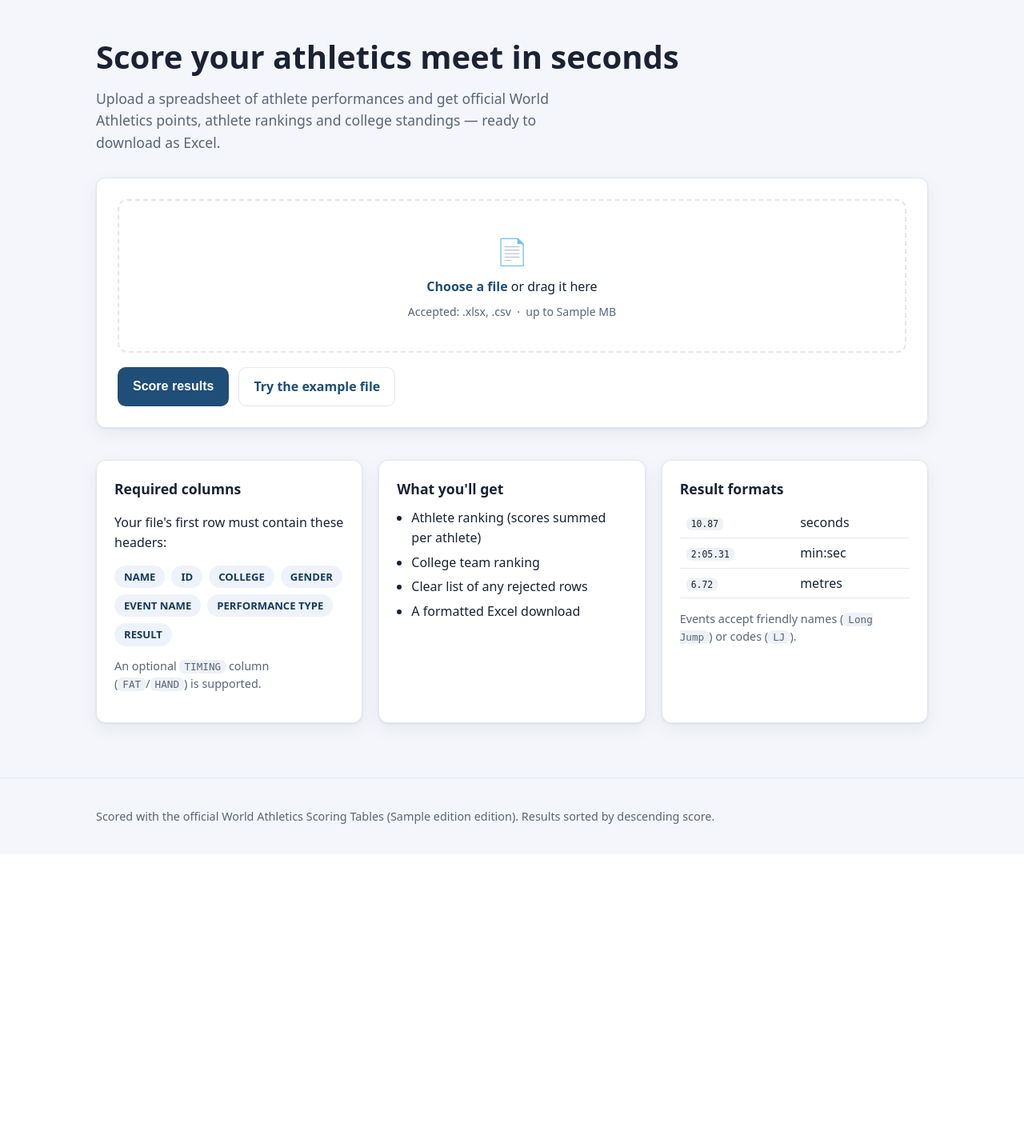
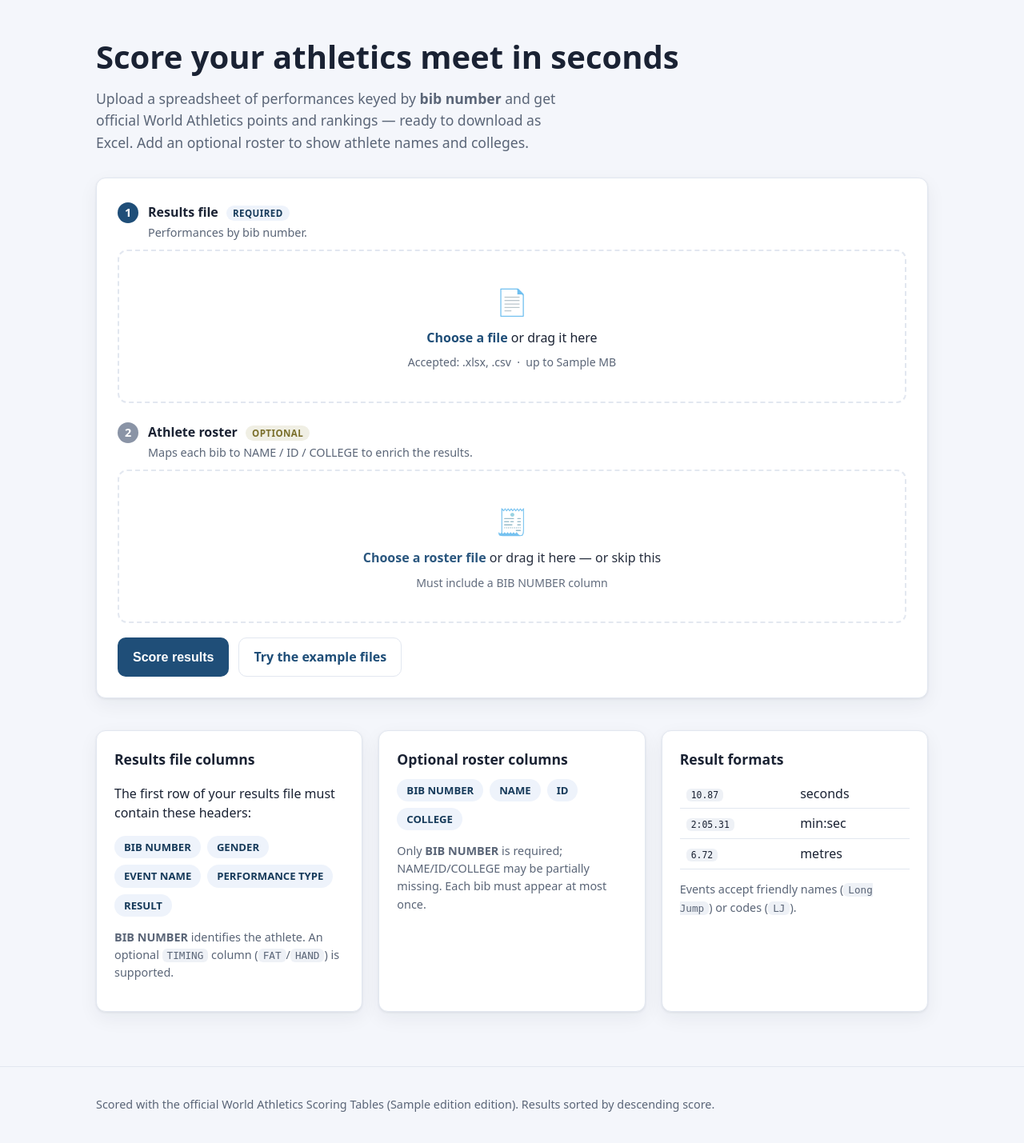
Before and after one commit to Dr-sOuL7/athleticsscoringsystem, a Python web app: template webapp/templates/index.html in a window 1280 px wide. Shown: the part 63-1492 px from the top of the page at 80% size. Before the commit the page ends 1093 px from the top, so only its background shows below. Run offline with Jinja, Linux system fonts and the light colour scheme; the template is opened without the code that fills it: most values are stand-ins (such as "Sample title", 1, 10 or a date in 2020).

Commit message:
web: add optional roster upload and bib-based results UI
- service.py: process_upload() accepts an optional mapping file; loads it via
  loader.load_mapping(), applies enrichment, and reports mapping_used/entries;
  invalid or duplicate-bib mappings surface as a friendly ProcessingError;
  Details rows now come from the enriched aggregate
- routes.py: /score reads the optional 'mapping' file input; /example scores
  the bundled main + roster so the enriched view is shown by default
- index.html: two clearly-labelled upload steps (required results file +
  optional roster), bib-first column guidance
- results.html: BIB column everywhere; NAME/ID/COLLEGE columns show only when a
  roster was applied; roster banner; College tab hidden when no college data
- help.html: rewritten for bib identity + the optional roster rules
- style.css / app.js: styling and filename display for the second upload

Verified end-to-end: bib-only, bib+roster (enriched), duplicate-bib and
missing-bib-column rejections.

Co-Authored-By: Claude Opus 4.8 <noreply@anthropic.com>
Claude-Session: https://claude.ai/code/session_0119jtmkdE2GaNSVKUhWNHvR

```diff
--- a/webapp/static/app.js
+++ b/webapp/static/app.js
@@ -19,6 +19,19 @@
   if (input) {
     input.addEventListener("change", function () {
       if (input.files && input.files.length) showFilename(input.files[0].name);
+    });
+  }
+
+  // Optional mapping/roster file: reflect the chosen filename.
+  var mapInput = document.getElementById("mapping-input");
+  var mapZone = document.getElementById("dropzone-map");
+  var mapText = document.getElementById("dropzone-map-text");
+  if (mapInput) {
+    mapInput.addEventListener("change", function () {
+      if (mapInput.files && mapInput.files.length && mapText) {
+        mapText.innerHTML = "<strong>" + mapInput.files[0].name + "</strong> selected";
+        if (mapZone) mapZone.classList.add("has-file");
+      }
     });
   }
 
--- a/webapp/static/style.css
+++ b/webapp/static/style.css
@@ -69,7 +69,23 @@ body {
 .dropzone-hint { color: var(--ink-soft); font-size: .88rem; }
 .dropzone.has-file { border-color: var(--good); background: #f4fbf5; }
 
+.dropzone-secondary { border-style: dashed; opacity: .95; margin-bottom: 4px; }
 .upload-actions { display: flex; gap: 12px; flex-wrap: wrap; margin-top: 18px; }
+
+/* Field labels / step badges on the upload form */
+.field-label { display: flex; align-items: flex-start; gap: 12px; margin: 4px 0 10px; }
+.field-label-spaced { margin-top: 24px; }
+.field-hint { margin: 2px 0 0; }
+.step-badge { flex: 0 0 auto; width: 26px; height: 26px; border-radius: 50%; background: var(--brand); color: #fff; font-weight: 700; font-size: .9rem; display: inline-flex; align-items: center; justify-content: center; }
+.step-badge-optional { background: #8a94a6; }
+.req-tag, .opt-tag { font-size: .72rem; font-weight: 700; text-transform: uppercase; letter-spacing: .04em; padding: 2px 8px; border-radius: 999px; margin-left: 6px; vertical-align: middle; }
+.req-tag { background: #eef3fb; color: var(--brand-dark); }
+.opt-tag { background: #f0efe4; color: #7a6f2b; }
+
+/* Roster banner on the results page */
+.roster-note { border-radius: 10px; padding: 11px 16px; margin: 0 0 16px; font-size: .95rem; border: 1px solid; }
+.roster-note-on { background: #eafaf0; border-color: #bce8cd; color: var(--good); }
+.roster-note-off { background: #eef3fb; border-color: #cfe0f3; color: var(--brand-dark); }
 
 /* ---- Buttons ---- */
 .btn { display: inline-flex; align-items: center; gap: 8px; border: 1px solid transparent; border-radius: 10px; padding: 11px 18px; font-size: 1rem; font-weight: 600; text-decoration: none; cursor: pointer; transition: background .15s, box-shadow .15s, transform .02s; }
@@ -133,6 +149,7 @@ code { background: #eef1f6; padding: 1px 6px; border-radius: 6px; font-size: .88
 .data-table tbody tr:hover { background: #f7faff; }
 .data-table .num { text-align: right; font-variant-numeric: tabular-nums; }
 .data-table .score { font-weight: 700; color: var(--brand-dark); }
+.data-table .bib { font-variant-numeric: tabular-nums; font-weight: 600; color: var(--brand); }
 .data-table .rank { font-size: 1.05rem; }
 .data-table .top-row { background: #fffdf3; }
 .data-table .top-row:hover { background: #fdf8e4; }
--- a/webapp/templates/index.html
+++ b/webapp/templates/index.html
@@ -5,8 +5,9 @@
 <section class="hero">
   <h1>Score your athletics meet in seconds</h1>
   <p class="lede">
-    Upload a spreadsheet of athlete performances and get official World Athletics
-    points, athlete rankings and college standings — ready to download as Excel.
+    Upload a spreadsheet of performances keyed by <strong>bib number</strong> and
+    get official World Athletics points and rankings — ready to download as Excel.
+    Add an optional roster to show athlete names and colleges.
   </p>
 </section>
 
@@ -14,6 +15,14 @@
   <form class="upload-form" method="post"
         action="{{ url_for('routes.score') }}"
         enctype="multipart/form-data">
+
+    <div class="field-label">
+      <span class="step-badge">1</span>
+      <div>
+        <strong>Results file</strong> <span class="req-tag">required</span>
+        <p class="muted field-hint">Performances by bib number.</p>
+      </div>
+    </div>
     <label class="dropzone" id="dropzone">
       <input type="file" id="file-input" name="file"
              accept=".csv,.xlsx,.xlsm" required>
@@ -24,12 +33,29 @@
       <span class="dropzone-hint">Accepted: .xlsx, .csv &nbsp;·&nbsp; up to {{ max_mb }} MB</span>
     </label>
 
+    <div class="field-label field-label-spaced">
+      <span class="step-badge step-badge-optional">2</span>
+      <div>
+        <strong>Athlete roster</strong> <span class="opt-tag">optional</span>
+        <p class="muted field-hint">Maps each bib to NAME / ID / COLLEGE to enrich the results.</p>
+      </div>
+    </div>
+    <label class="dropzone dropzone-secondary" id="dropzone-map">
+      <input type="file" id="mapping-input" name="mapping"
+             accept=".csv,.xlsx,.xlsm">
+      <span class="dropzone-icon">🧾</span>
+      <span class="dropzone-text" id="dropzone-map-text">
+        <strong>Choose a roster file</strong> or drag it here — or skip this
+      </span>
+      <span class="dropzone-hint">Must include a BIB NUMBER column</span>
+    </label>
+
     <div class="upload-actions">
       <button type="submit" class="btn btn-primary" id="submit-btn">
         Score results
       </button>
       <a class="btn btn-ghost" href="{{ url_for('routes.example') }}">
-        Try the example file
+        Try the example files
       </a>
     </div>
   </form>
@@ -37,23 +63,23 @@
 
 <section class="info-grid">
   <div class="card info-card">
-    <h2>Required columns</h2>
-    <p>Your file's first row must contain these headers:</p>
+    <h2>Results file columns</h2>
+    <p>The first row of your results file must contain these headers:</p>
     <ul class="pill-list">
-      <li>NAME</li><li>ID</li><li>COLLEGE</li><li>GENDER</li>
+      <li>BIB NUMBER</li><li>GENDER</li>
       <li>EVENT NAME</li><li>PERFORMANCE TYPE</li><li>RESULT</li>
     </ul>
-    <p class="muted">An optional <code>TIMING</code> column (<code>FAT</code>/<code>HAND</code>) is supported.</p>
+    <p class="muted"><strong>BIB NUMBER</strong> identifies the athlete. An optional
+      <code>TIMING</code> column (<code>FAT</code>/<code>HAND</code>) is supported.</p>
   </div>
 
   <div class="card info-card">
-    <h2>What you'll get</h2>
-    <ul class="check-list">
-      <li>Athlete ranking (scores summed per athlete)</li>
-      <li>College team ranking</li>
-      <li>Clear list of any rejected rows</li>
-      <li>A formatted Excel download</li>
+    <h2>Optional roster columns</h2>
+    <ul class="pill-list">
+      <li>BIB NUMBER</li><li>NAME</li><li>ID</li><li>COLLEGE</li>
     </ul>
+    <p class="muted">Only <strong>BIB NUMBER</strong> is required; NAME/ID/COLLEGE
+      may be partially missing. Each bib must appear at most once.</p>
   </div>
 
   <div class="card info-card">
```
Also changed, not shown: webapp/routes.py (+32 -8 lines), webapp/service.py (+50 -9 lines), webapp/templates/help.html (+28 -11 lines), webapp/templates/results.html (+30 -5 lines).
